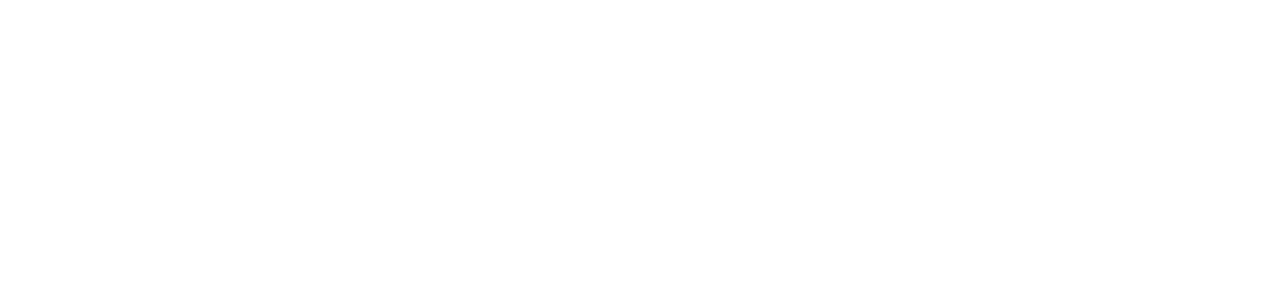
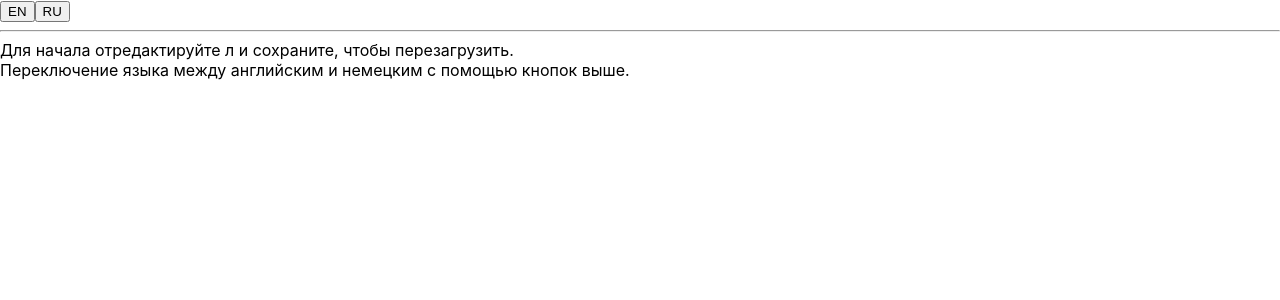
Before and after one commit to SolidPracticum/LanguageApp, a React (Create React App) app: page / in a window 1280 px wide. Shown: the top 300 px of the page. Built offline with nearby package versions, Linux system fonts and the light colour scheme.

Commit message:
feat: install i18next library

```diff
--- a/package.json
+++ b/package.json
@@ -7,8 +7,12 @@
     "@testing-library/react": "^13.0.0",
     "@testing-library/user-event": "^13.2.1",
     "firebase": "^9.17.1",
+    "i18next": "^22.4.10",
+    "i18next-browser-languagedetector": "^7.0.1",
+    "i18next-http-backend": "^2.1.1",
     "react": "^18.2.0",
     "react-dom": "^18.2.0",
+    "react-i18next": "^12.1.5",
     "react-router-dom": "^6.8.1",
     "react-scripts": "5.0.1",
     "sass": "^1.58.2",
--- /dev/null
+++ b/public/locales/ru/translation.json
@@ -0,0 +1,7 @@
+{
+  "title": "Добро пожаловать в реакцию с использованием react-i18next",
+  "description": {
+      "part1": "Для начала отредактируйте <1>src/App.js</1> и сохраните, чтобы перезагрузить.",
+      "part2": "Переключение языка между английским и немецким с помощью кнопок выше."
+  }
+}
--- /dev/null
+++ b/src/i18n.js
@@ -0,0 +1,18 @@
+import i18n from "i18next";
+import Backend from 'i18next-http-backend'
+import  LanguageDetector  from "i18next-browser-languagedetector";
+import { initReactI18next } from "react-i18next";
+
+i18n.use(Backend).use(LanguageDetector).use(initReactI18next).init({
+    fallbackLng: 'ru',
+    debug: true,
+    detection : {
+        order: ['localStorage' , 'cookie'] ,
+        cache: ['cookie']
+    },
+    interpolation : {
+        escapeValue: false
+    }
+})
+
+export default i18n
--- a/src/index.js
+++ b/src/index.js
@@ -4,6 +4,8 @@ import "./index.css";
 import App from "./App";
 import { BrowserRouter } from 'react-router-dom';
 import './firebase'
+import "./i18n";
+
 
 const root = ReactDOM.createRoot(document.getElementById("root"));
 root.render(
--- a/src/pages/HomePage.jsx
+++ b/src/pages/HomePage.jsx
@@ -1,7 +1,21 @@
 import React from "react";
+import { Trans, useTranslation } from "react-i18next";
 function HomePage() {
+  const { t , i18n } = useTranslation()
+  const changeLanguage = (language) => {
+    i18n.changeLanguage(language)
+  }
     return (
       <>
+      <button onClick={()=>changeLanguage("en")} >EN</button>
+      <button onClick={()=>changeLanguage("ru")}>RU</button>
+      <hr />
+      <div>
+        <Trans i18nKey={"description.part1"} >
+        Для начала отредактируйте src/App.js и сохраните, чтобы перезагрузить.
+        </Trans>
+        <div>{t("description.part2")}</div>
+      </div>
       </>
     );
   }
```
Also changed, not shown: public/locales/en/translation.json (added, +7 -0 lines), 1 other file (tests, documents, lock files or other folders).
